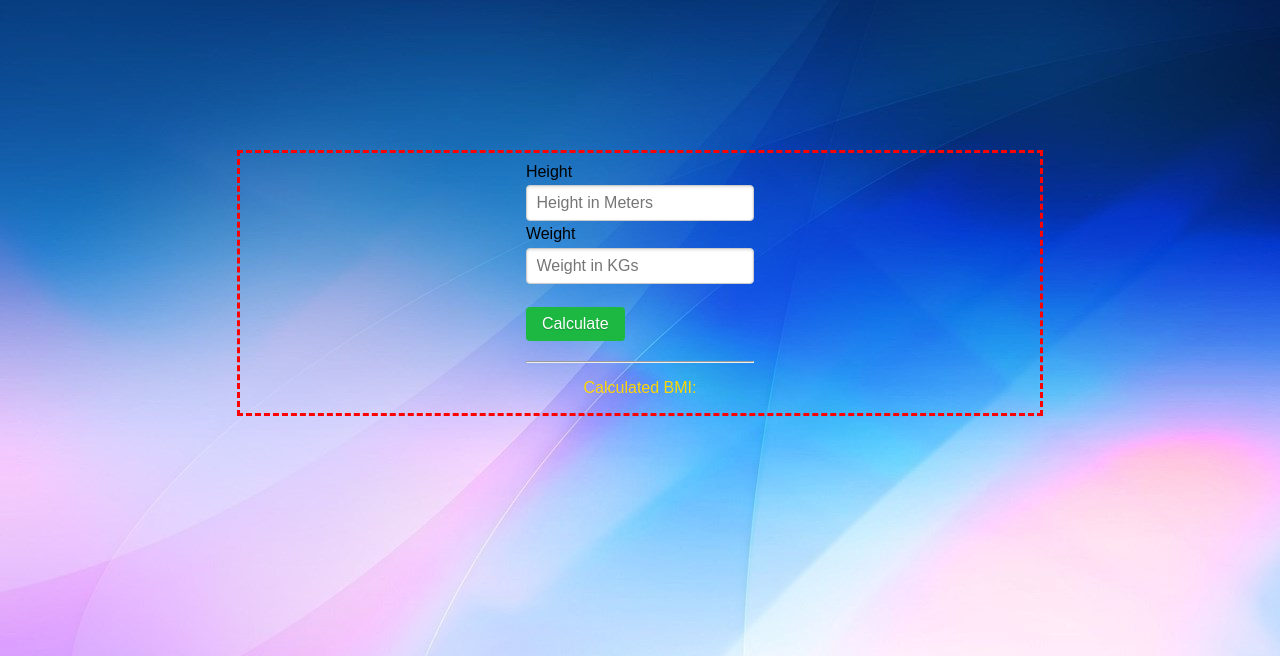
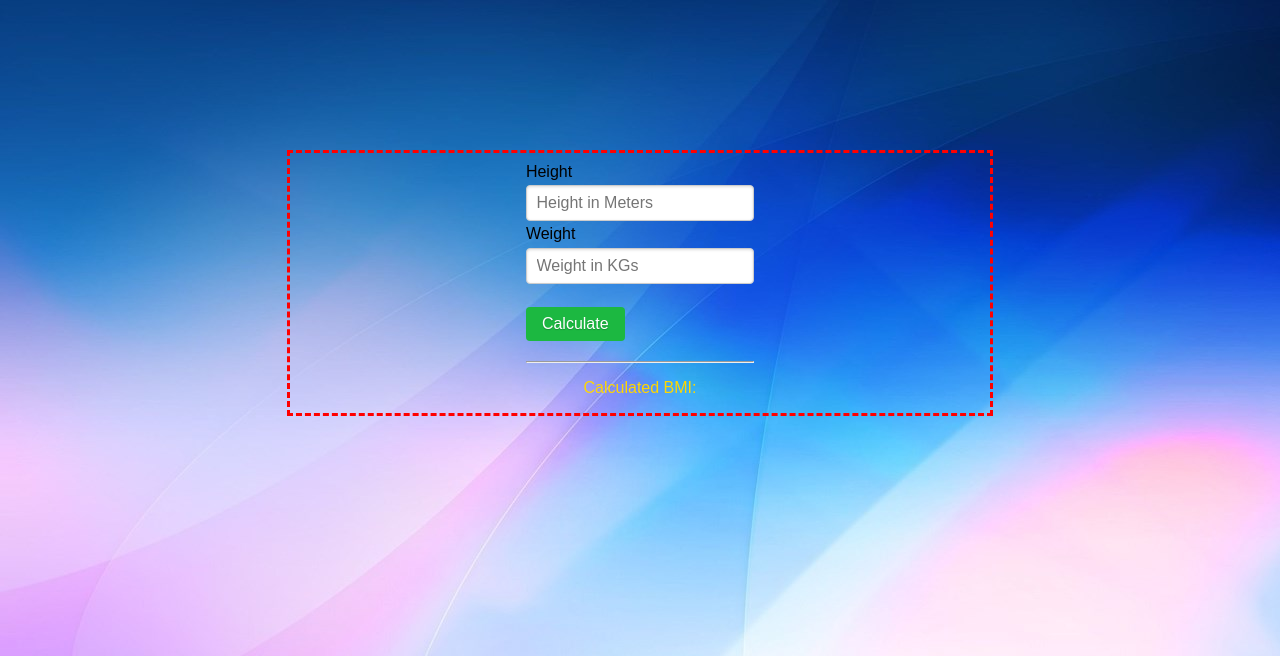
Before and after one commit to rikjal/BMI-Calculator, a Flask app: page / in a window 1280 px wide. Shown: the top 656 px of the page. Run offline with Flask 2, Linux system fonts and the light colour scheme; some libraries are stand-ins or nearby versions.

Commit message:
Update index.css

```diff
--- a/static/css/index.css
+++ b/static/css/index.css
@@ -3,8 +3,8 @@ body{
 }
 #form{
     margin: 150px auto;
-    max-width: 800px;
-    min-width: 500px;
+    max-width: 700px;
+    min-width: 400px;
     display: flex;
     justify-content: center;
     border: 3px dashed red;
```
